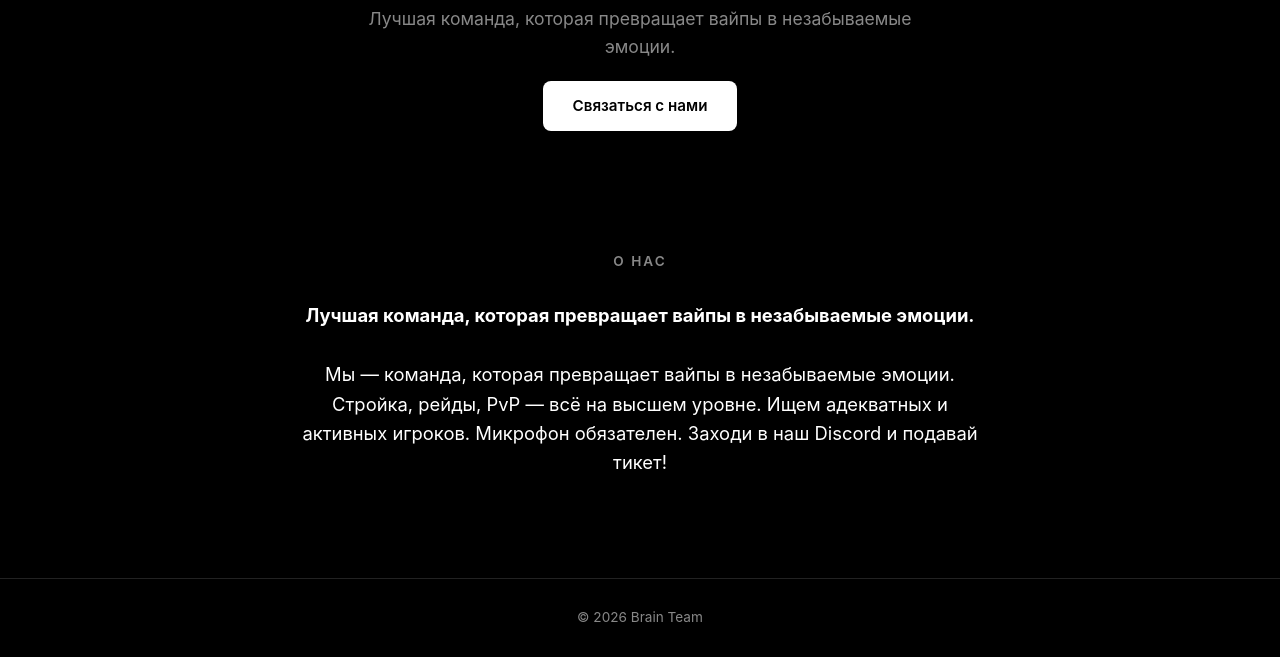
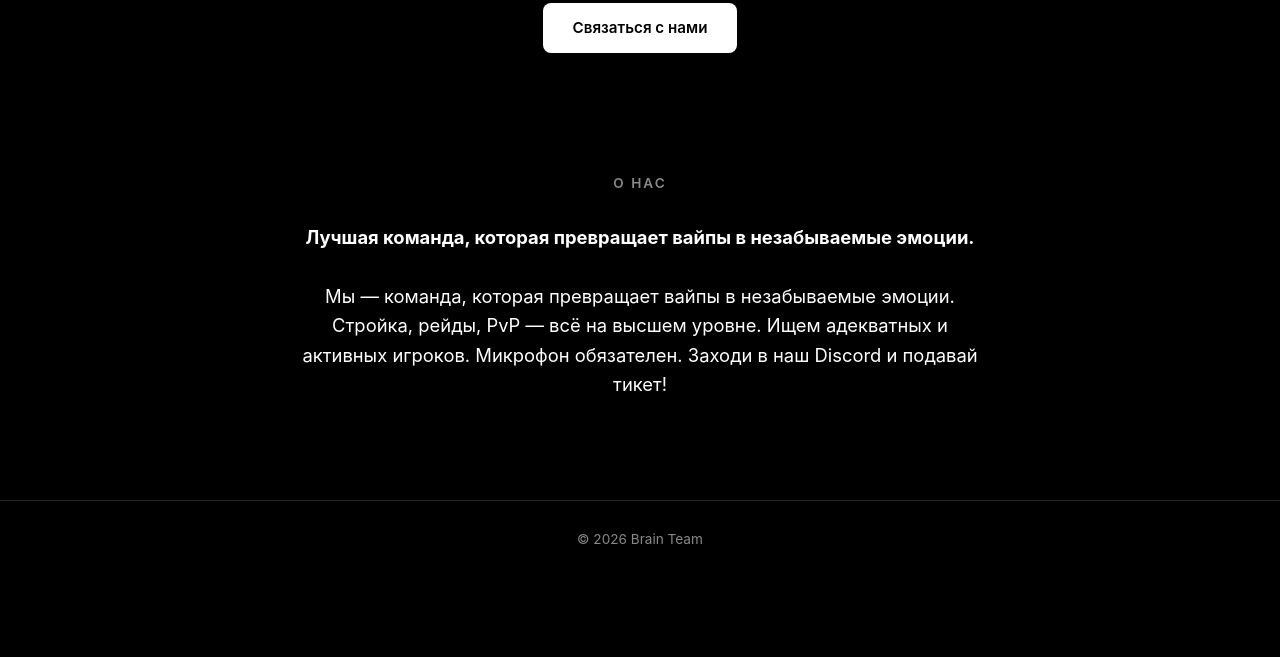
Before and after one commit to try91112/Brain-Team, a plain HTML site: page index.html in a window 1280 px wide. Shown: the part 273-930 px from the top of the page. After the commit the page ends 851 px from the top, so only its background shows below. Drawn offline with Linux system fonts and the light colour scheme.

Commit message:
Update index.html

```diff
--- a/index.html
+++ b/index.html
@@ -16,10 +16,9 @@
   </header>
 
   <main>
-    <!-- Возвращаем шапку с заголовком -->
+    <!-- Шапка без текста-описания, только заголовок и кнопка -->
     <section class="hero">
       <h1>Мы — <span>Brain Team</span></h1>
-      <p>Лучшая команда, которая превращает вайпы в незабываемые эмоции.</p>
       <a href="contacts.html" class="btn">Связаться с нами</a>
     </section>
 
```
